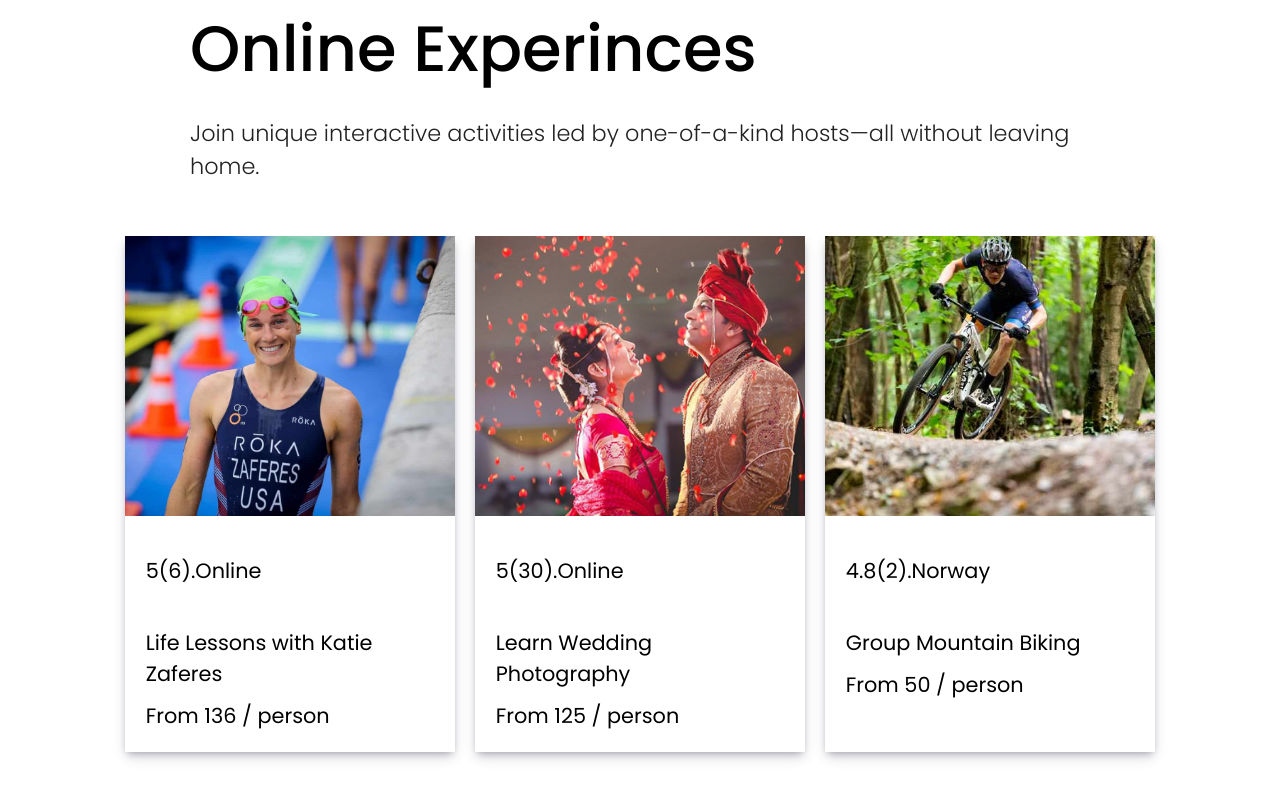
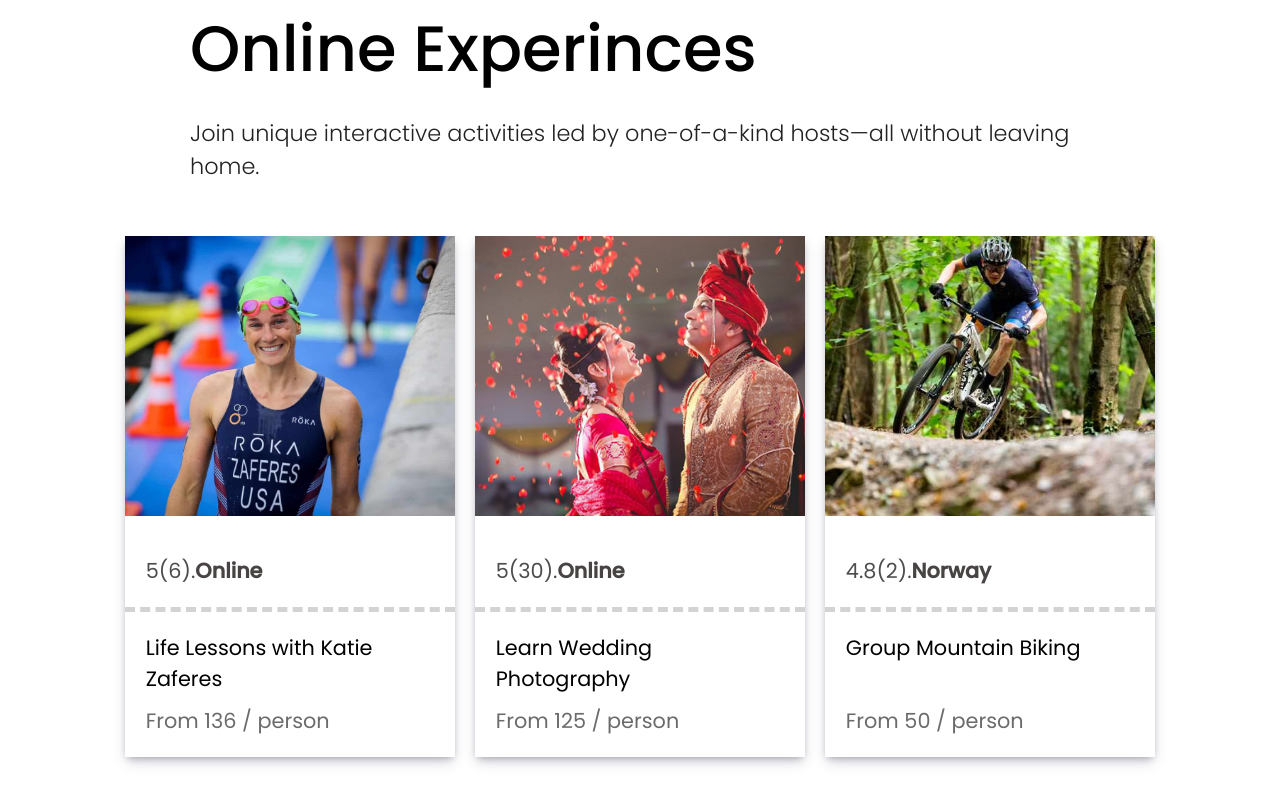
Before and after one commit to rohansinghwow/airbnb-experiences-clone-react, a React (Create React App) app: page / in a window 1280 px wide. Shown: the part 775-1575 px from the top of the page. Built offline with nearby package versions, Linux system fonts and the light colour scheme.

Commit message:
Adding border and margin in Card component

```diff
--- a/src/index.css
+++ b/src/index.css
@@ -105,8 +105,24 @@ nav img{
     border-radius: 100px;
 }
 
-
+.card-rating{
+    border-bottom: 5px dashed rgb(211, 211, 211);
+}
+.card-para{
+    height: 62px;
+}
+span.rating{
+    color: rgb(77, 77, 77);
+}
+span.rating-country{
+    color: rgb(73, 68, 68);
+    font-weight: 600;
+}
+span.card-price{
+    color: rgb(107, 107, 107);
+}
 
 .card-rating, .card-details{
     padding: 1em;
+    font-weight: 400;
 }
```
